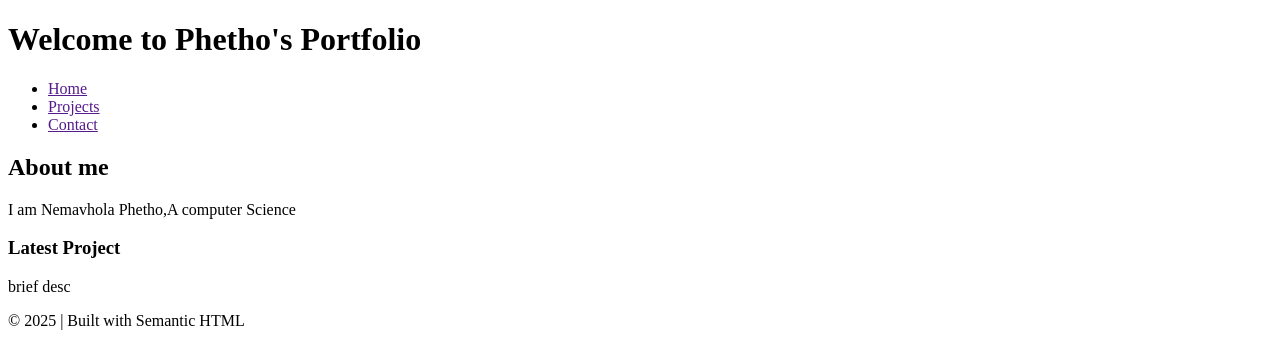
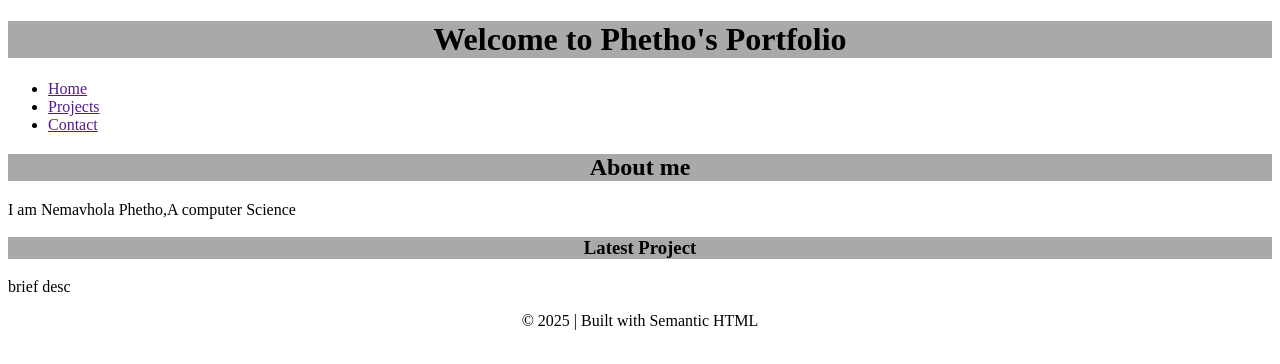
Before and after one commit to phetho5/Phetho, a plain HTML site: page 2558326-lab2.html in a window 1280 px wide. Drawn offline with Linux system fonts and the light colour scheme.

Commit message:
Update 2558326-lab2.html

```diff
--- a/2558326-lab2.html
+++ b/2558326-lab2.html
@@ -4,6 +4,24 @@
     <meta charset="UTF-8">
     <meta name="viewport" content="width=device-width, initial-scale=1.0">
     <title>Document</title>
+     <style>
+        header{
+            background-color: darkgrey;
+            text-align: center;
+        }
+        h2{
+            background-color: darkgrey;
+            text-align: center;
+        }
+        h3{
+            background-color: darkgrey;
+            text-align: center;
+        }
+        footer{
+            text-align: center;
+        }
+
+    </style>
 </head>
 <body>
     <header>
```
